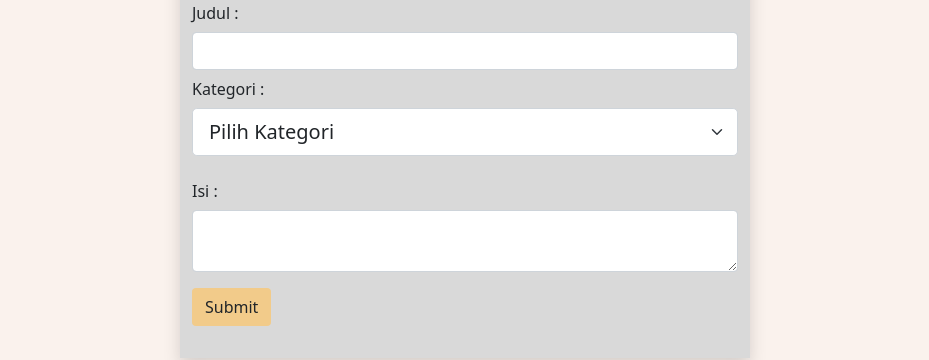
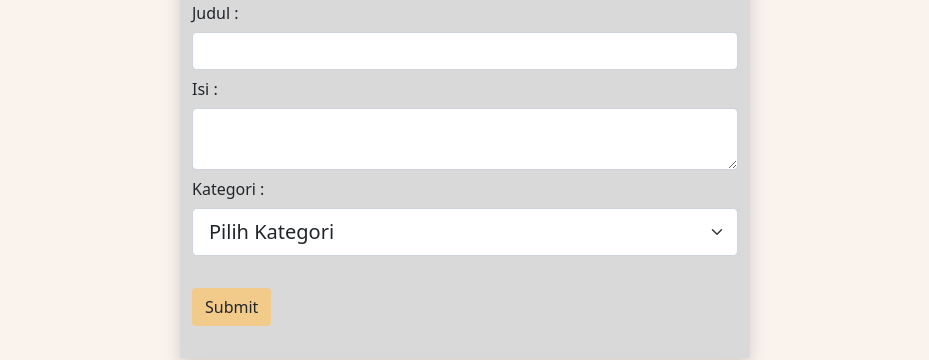
Before and after one commit to rg-km/final-project-engineering-48, a React (Create React App) app in the folder client/: page /ListCategory in a window 1280 px wide. Shown: the part 1410-1770 px from the top of the page, without its empty margins (175-1104 px from the left). Built offline with nearby package versions, Linux system fonts and the light colour scheme; no server answers.

Commit message:
update create article layout

```diff
--- a/client/src/components/createArticle.js
+++ b/client/src/components/createArticle.js
@@ -86,25 +86,6 @@ export default function CreateArticle(props) {
               {errors.judul && <small className="text-danger">{errors.judul.message}</small>}
             </div>
 
-            {/* Kategori */}
-            <label className="col-form-label">Kategori :</label>
-            <select
-              className="form-select form-select-lg mb-3"
-              aria-label=".form-select-lg Kategori"
-              {...register("kategori", { required: "Kategori harus diisi" })}
-              onChange={(e) => {
-                console.log(e.target.value);
-                trigger("kategori");
-              }}
-            >
-              <option value="">Pilih Kategori</option>
-              <option value="science">Science</option>
-              <option value="horror">Horror</option>
-              <option value="technology">Technology</option>
-              <option value="fiction">Fiction</option>
-            </select>
-            {errors.kategori && <small className="text-danger">{errors.kategori.message}</small>}
-
             {/* Isi */}
             <div className="form-group">
               <label className="col-form-label">Isi :</label>
@@ -128,6 +109,39 @@ export default function CreateArticle(props) {
               {errors.isi && <small className="text-danger">{errors.isi.message}</small>}
             </div>
 
+            {/* Kategori */}
+            {/* <div className="form-group">
+              <label className="col-form-label">Kategori :</label>
+              <input
+                type="text"
+                className={`form-control ${errors.kategori && "invalid"}`}
+                {...register("kategori", { required: "kategori harus diisi" })}
+                onKeyUp={() => {
+                  trigger("kategori");
+                }}
+              />
+              {errors.kategori && <small className="text-danger">{errors.kategori.message}</small>}
+            </div> */}
+
+            {/* Kategori */}
+            <label className="col-form-label">Kategori :</label>
+            <select
+              className="form-select form-select-lg mb-3"
+              aria-label=".form-select-lg Kategori"
+              {...register("kategori", { required: "Kategori harus diisi" })}
+              onChange={(e) => {
+                console.log(e.target.value);
+                trigger("kategori");
+              }}
+            >
+              <option value="">Pilih Kategori</option>
+              <option value="Science">Science</option>
+              <option value="Horror">Horror</option>
+              <option value="Teknologi">Technology</option>
+              <option value="Fiksi">Fiction</option>
+            </select>
+            {errors.kategori && <small className="text-danger">{errors.kategori.message}</small>}
+
             {/* Submit */}
             <input style={BUTTON} type="submit" className="btn bg-navnew my-3 submit" value="Submit" />
           </form>
```
